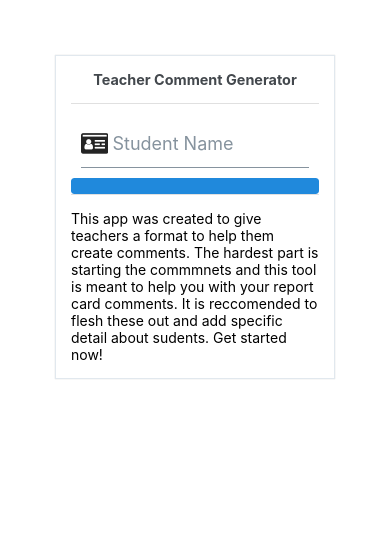
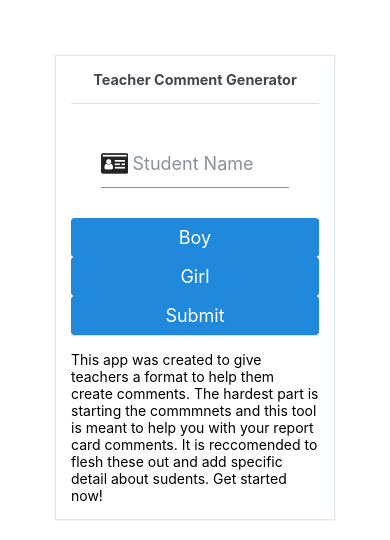
Before and after one commit to jsimmons01/Teacher-Comment-Generator, a React Native app: screen / in a window 390 px wide. Shown: the top 540 px of the page. Built offline with nearby package versions, Linux system fonts and the light colour scheme.

Commit message:
selectedGender using Button

```diff
--- a/components/StudentInfo.js
+++ b/components/StudentInfo.js
@@ -1,7 +1,6 @@
 import React, { Component } from "react";
 import { View, ScrollView, StyleSheet } from "react-native";
-import { Button, Input } from "react-native-elements";
-
+import { Input, Button } from "react-native-elements";
 //import { COMMENTS } from "../comments";
 
 /*************************************************** TO DO**************************************************************************
@@ -32,8 +31,9 @@ class StudentInfo extends Component {
   constructor(props) {
     super(props);
     this.state = {
-      studentName: " ",
-      //   gender: " ",
+      studentName: "",
+      selectedGender: "",
+
       //   level: "On Grade Level",
       //   text: " ",
       //   comments: COMMENTS,
@@ -52,35 +52,31 @@ class StudentInfo extends Component {
   render() {
     return (
       <ScrollView>
-        <View>
+        <View style={styles.formRow}>
           <Input
+            style={styles.formItem}
             leftIcon={{ type: "font-awesome", name: "id-card" }}
             placeholder="Student Name"
             onChangeText={(value) => this.setState({ studentName: value })}
           />
         </View>
-
-        {/* <View>
-        //radio buttons for react native
-            <Input
-              type="radio"
-              name="gender"
-              value="boy"
-              checked={this.state.gender === "boy"}
-              onChange={this.handleInputChange}
-            />
-            <Label check>Boy</Label>
-
-            <Input
-              type="radio"
-              name="gender"
-              value="girl"
-              checked={this.state.gender === "girl"}
-              onChange={this.handleInputChange}
-            />
-            <Label check>Girl</Label>
-
-        </View> */}
+        {/*togglebutton raised and color when pressed, flat and outlined when nnot pressed*/}
+        <View>
+          <Button
+            title="Boy"
+            onPress={
+              (() => this.setState({ selectedGender: "Boy" }),
+              console.log(this.state))
+            }
+          />
+          <Button
+            title="Girl"
+            onPress={
+              (() => this.setState({ selectedGender: "Girl" }),
+              console.log(this.state))
+            }
+          />
+        </View>
 
         {/* <View>
             //change to select for react native
@@ -102,7 +98,7 @@ class StudentInfo extends Component {
 
         </View> */}
         <View>
-          <Button>Submit</Button>
+          <Button title="Submit" />
         </View>
         {/* <View>
         //text input or just a view ?
@@ -123,8 +119,17 @@ const styles = StyleSheet.create({
     flexDirection: "row",
     margin: 20,
   },
+
   formItem: {
     flex: 1,
+  },
+  formRadioTitle: {
+    fontWeight: "bold",
+    textAlign: "center",
+  },
+  genderButtons: {
+    flexDirection: "row",
+    justifyContent: "space-between",
   },
 });
 
```
Also changed, not shown: components/RadioButton.js (added, +31 -0 lines).
